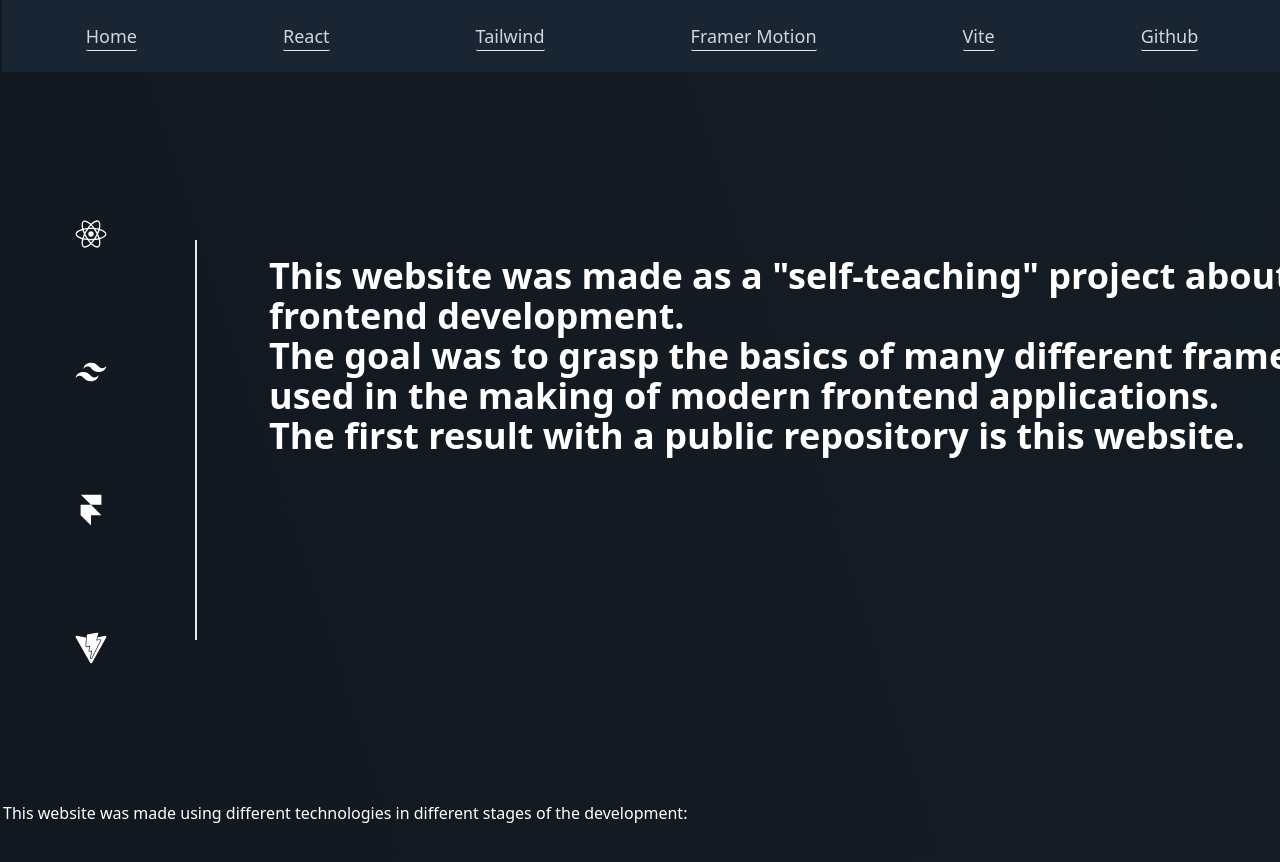
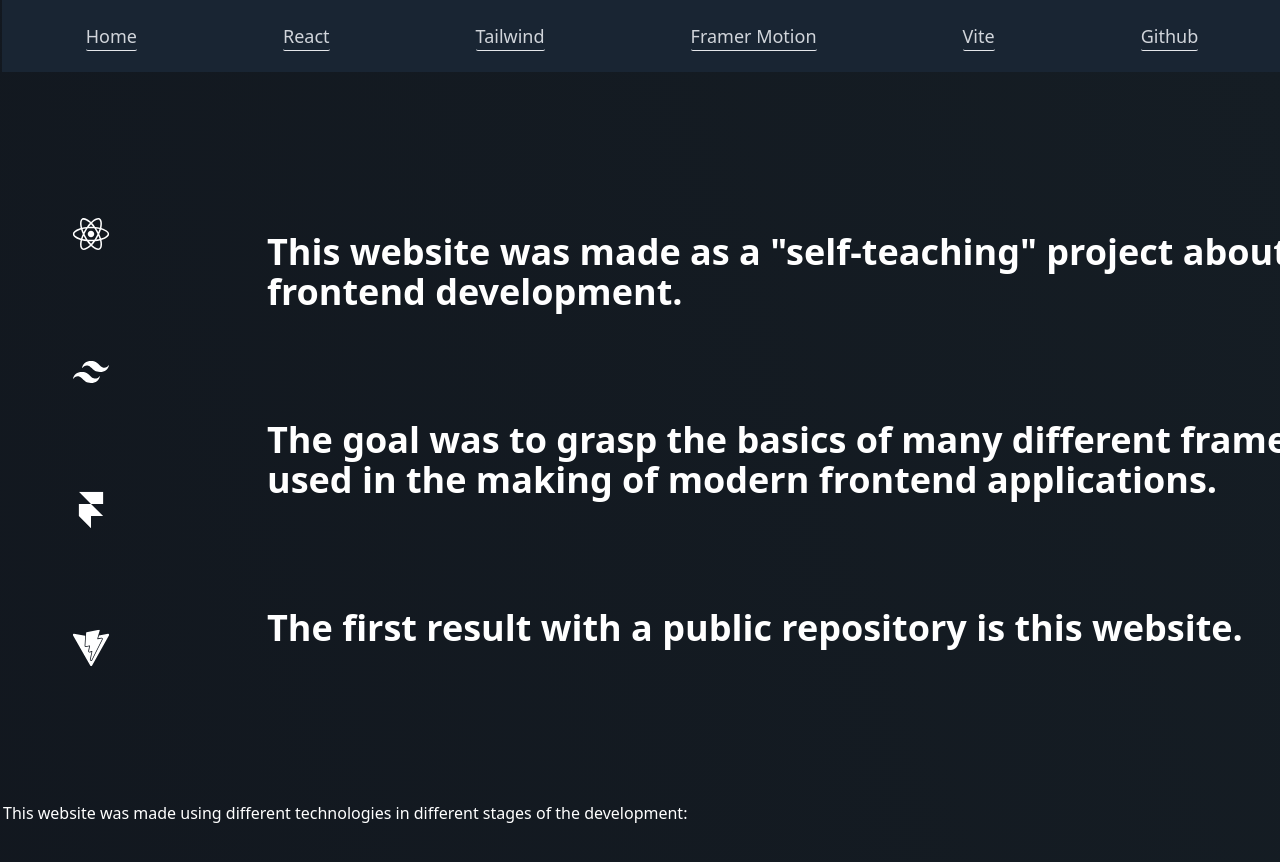
Before and after one commit to CsonkaDavid/tailwind-react-tut, a React (Vite) app: page / in a window 1280 px wide. Shown: the top 862 px of the page. Built offline with nearby package versions, Linux system fonts and the light colour scheme.

Commit message:
Fixed MainPageIntro-text not getting a bottom margin sometimes from function parameters

```diff
--- a/src/components/MainPageIntro.tsx
+++ b/src/components/MainPageIntro.tsx
@@ -2,24 +2,30 @@
 
 function MainPageIntro() {
     return (
-        <motion.div className='text-4xl font-bold w-[34em] h-fit min-h-[50vh] border-l-2 py-[2vh] ml-[15vw] mt-[10vh]'
+        <motion.div className='text-4xl font-bold w-[34em] h-fit min-h-[50vh] py-[2vh] ml-[15vw] mt-[10vh]'
             initial={{ opacity: 0, scale: 0.5 }}
             animate={{ opacity: 1, scale: 1 }}
             transition={{ duration: 0.6, delay: 1, ease: [0.2, 0.8, 0.4, 0.9] }}
         >
             <div className='ml-[2em]'>
+                <div className='mb-[3em]'>
                     <MainPageIntroText
                         text='This website was made as a "self-teaching" project about frontend development.'
                         animationDelay={1.6}
-                    marginBottom='[3em]' />
+                        marginBottom='3em' />
+                </div>
+                <div className='mb-[3em]'>
                     <MainPageIntroText
                         text='The goal was to grasp the basics of many different frameworks used in the making of modern frontend applications.'
                         animationDelay={1.9}
-                    marginBottom='[3em]' />
+                        marginBottom='3em' />
+                </div>
+                <div>
                     <MainPageIntroText
                         text='The first result with a public repository is this website.'
                         animationDelay={2.2}
                         marginBottom='0' />
+                </div>
             </div>
         </motion.div>
     )
@@ -32,7 +38,7 @@
             animate={{ opacity: 1, scale: 1 }}
             transition={{ duration: 1, delay: animationDelay, ease: [0.2, 0.8, 0.4, 0.9] }}>
 
-            <p className={'mb-' + marginBottom} > {text} </p>
+            <p> {text} </p>
         </motion.div>
     );
 }
--- a/src/components/design/SideBar.css
+++ b/src/components/design/SideBar.css
@@ -7,27 +7,24 @@
 
     .sidebar-button {
         @apply relative flex items-center justify-center
-        scale-[1.2]
+        scale-[1.4]
         h-fit
         my-[7vh]
         text-white
         rounded-full
         cursor-pointer transition-all
-        hover:scale-[1.8]
+        hover:scale-[1.7]
     }
 
     .sidebar-tooltip {
         @apply absolute
-        w-auto min-w-max
+        w-max min-w-fit
         left-10
-        text-white text-[10px]
+        text-white text-xs
         font-bold
         transition-all duration-100 origin-left scale-0
         pointer-events-none
-        shadow-md
-        shadow-slate-900
-        rounded-lg
-        bg-transparent
+        text-center
     }
 
     .react-nav-icon {
```
Lines whose indentation alone changed are shown as unchanged.
